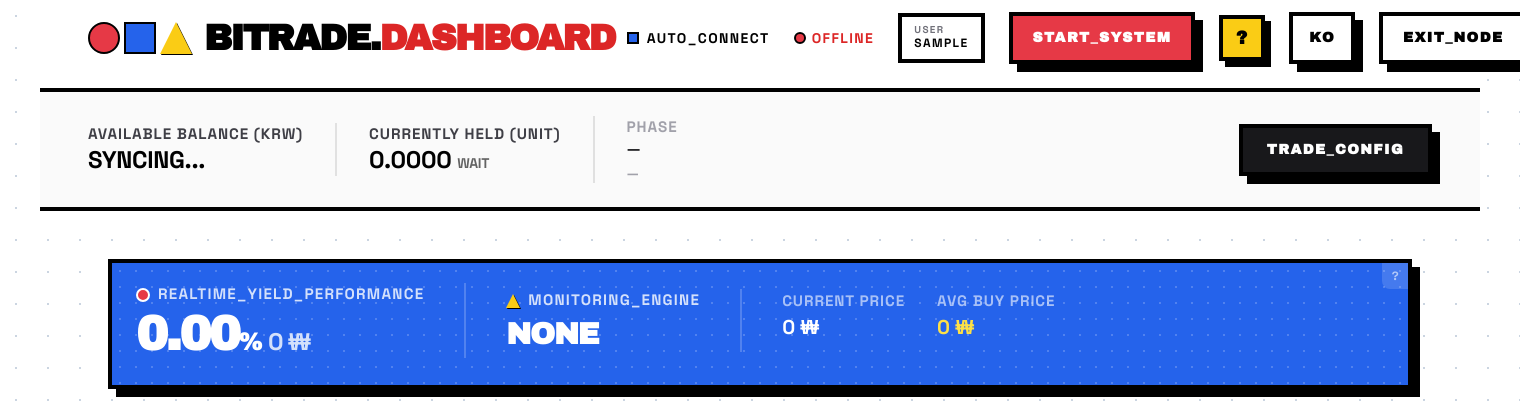
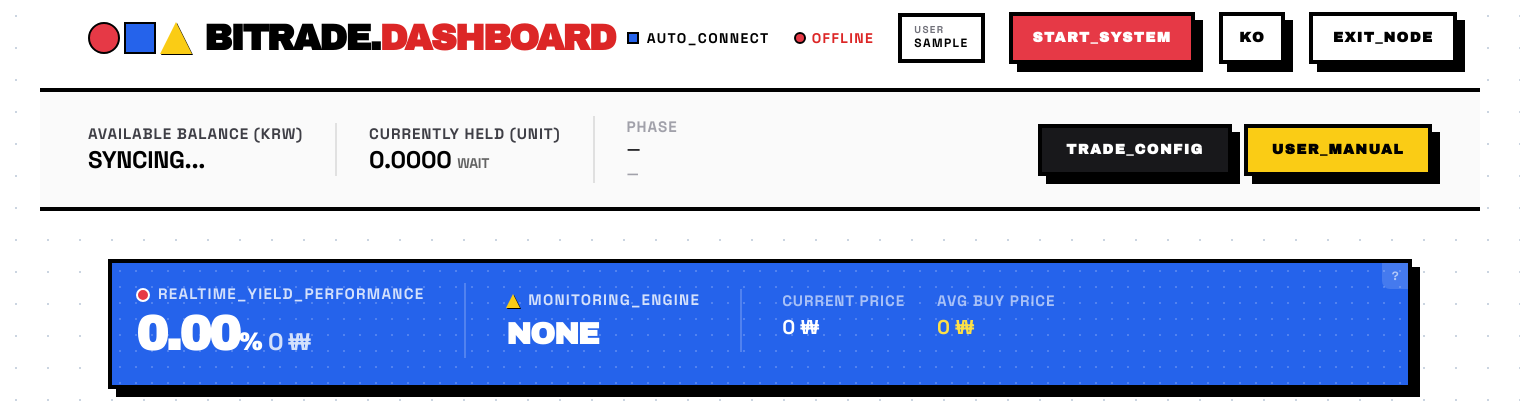
Before and after one commit to syl-deve/btrade, a FastAPI app: template templates/index.html in a window 1520 px wide. Shown: the top 417 px of the page. Run offline with FastAPI, Linux system fonts and the light colour scheme; the template is opened without the code that fills it: most values are stand-ins (such as "Sample title", 1, 10 or a date in 2020); parts of the project's set-up code (start-up, migrations or seed data) failed here and were passed over; some libraries are stand-ins or nearby versions.

Commit message:
fix: align manual button with config

```diff
--- a/static/css/bauhaus.css
+++ b/static/css/bauhaus.css
@@ -138,41 +138,6 @@ h1, .archivo-bold {
 .btn-bau-red { background: var(--bau-red); color: white; }
 .btn-bau-yellow { background: var(--bau-yellow); color: black; }
 
-.manual-icon-btn {
-    width: 46px;
-    height: 46px;
-    border: 4px solid #000;
-    background: var(--bau-yellow);
-    color: #000;
-    box-shadow: 6px 6px 0 #000;
-    font-family: 'Archivo Black', sans-serif;
-    font-size: 1.15rem;
-    line-height: 1;
-    display: inline-flex;
-    align-items: center;
-    justify-content: center;
-    cursor: pointer;
-    transition: all 0.1s;
-}
-
-.manual-icon-btn:hover {
-    transform: translate(-3px, -3px);
-    box-shadow: 9px 9px 0 #000;
-}
-
-.manual-icon-btn:active {
-    transform: translate(2px, 2px);
-    box-shadow: 2px 2px 0 #000;
-}
-
-.manual-icon-btn-mobile {
-    width: 34px;
-    height: 34px;
-    border-width: 3px;
-    box-shadow: 4px 4px 0 #000;
-    font-size: 0.9rem;
-}
-
 /* Bauhaus Input System */
 .bau-label {
     font-size: 0.8rem;
--- a/templates/index.html
+++ b/templates/index.html
@@ -53,7 +53,6 @@
                         <span class="text-xs font-black">{{ username }}</span>
                     </div>
                     <button id="toggle-btn" class="btn-bau btn-bau-red text-sm py-3 px-5 border-4 border-black" {% if user_role == "viewer" %}disabled{% endif %}>START_SYSTEM</button>
-                    <button type="button" class="manual-icon-btn" onclick="openManual()" aria-label="사용 설명서" title="사용 설명서">?</button>
                     <button id="lang-toggle" class="btn-bau text-sm py-3 px-4 border-4 border-black font-black tracking-widest" onclick="toggleLang()"><span data-i18n="btn_lang">KO</span></button>
                     <a href="/logout" class="btn-bau text-sm py-3 px-5 border-4 border-black hover:bg-black hover:text-white transition-all"><span data-i18n="btn_exit">EXIT_NODE</span></a>
                 </nav>
@@ -75,7 +74,6 @@
                 </div>
                 <div class="flex items-center gap-2">
                     <button id="toggle-btn-mobile" class="btn-bau btn-bau-red text-xs py-1.5 px-3 border-4 border-black" {% if user_role == "viewer" %}disabled{% endif %}>정지</button>
-                    <button type="button" class="manual-icon-btn manual-icon-btn-mobile" onclick="openManual()" aria-label="사용 설명서" title="사용 설명서">?</button>
                     <button id="lang-toggle-mobile" class="btn-bau text-xs py-1.5 px-2 border-4 border-black font-black" onclick="toggleLang()"><span data-i18n="btn_lang">KO</span></button>
                     <a href="/logout" class="btn-bau text-xs py-1.5 px-3 border-4 border-black hover:bg-black hover:text-white transition-all"><span data-i18n="btn_exit">EXIT_NODE</span></a>
                 </div>
@@ -105,8 +103,9 @@
                     <div id="trade-phase-sub" class="text-xs md:text-sm font-bold text-zinc-400 mt-0.5">—</div>
                     <div id="cooldown-display" class="mt-1 text-xs font-black text-orange-500 uppercase tracking-wide" style="display:none;">⏸ 쿨다운 <span id="cooldown-remaining"></span>분 남음</div>
                 </div>
-                <div class="md:ml-auto flex items-center">
-                    <button onclick="document.getElementById('config-modal').showModal()" class="btn-bau py-2 md:py-3 px-4 md:px-6 bg-zinc-900 text-white border-4 border-black font-black tracking-widest text-xs md:text-sm w-full md:w-auto justify-center"><span data-i18n="btn_config">GENERAL_CONFIG</span></button>
+                <div class="md:ml-auto flex items-center gap-3 w-full md:w-auto">
+                    <button onclick="document.getElementById('config-modal').showModal()" class="btn-bau py-2 md:py-3 px-4 md:px-6 bg-zinc-900 text-white border-4 border-black font-black tracking-widest text-xs md:text-sm flex-1 md:flex-none justify-center"><span data-i18n="btn_config">GENERAL_CONFIG</span></button>
+                    <button type="button" onclick="openManual()" class="btn-bau btn-bau-yellow py-2 md:py-3 px-4 md:px-6 border-4 border-black font-black tracking-widest text-xs md:text-sm flex-1 md:flex-none justify-center"><span data-i18n="btn_manual">사용 설명서</span></button>
                 </div>
             </div>
         </div>
@@ -641,6 +640,7 @@
                 label_avgbuy: 'Avg Buy Price',
                 label_yield:  'REALTIME_YIELD_PERFORMANCE',
                 btn_config:   'TRADE_CONFIG',
+                btn_manual:   'USER_MANUAL',
                 manual_title: 'User Manual',
                 manual_tab_quick: 'Quick Start',
                 manual_tab_ui: 'Dashboard',
@@ -715,6 +715,7 @@
                 label_avgbuy: '평균 매수가',
                 label_yield:  '실시간 수익률',
                 btn_config:   '거래 설정',
+                btn_manual:   '사용 설명서',
                 manual_title: '사용 설명서',
                 manual_tab_quick: '빠른 시작',
                 manual_tab_ui: '화면 사용법',
```
Also changed, not shown: other parts of static/css/bauhaus.css (+33 -5 lines).
